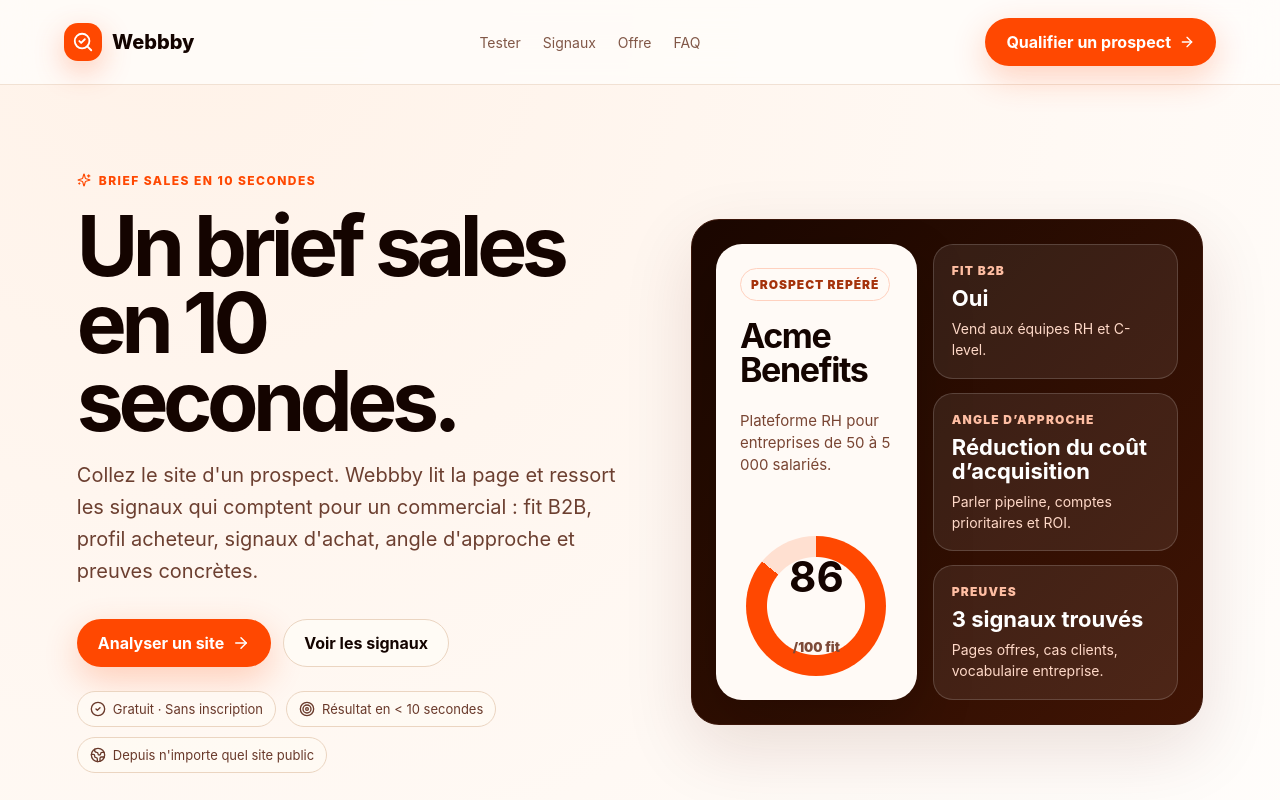
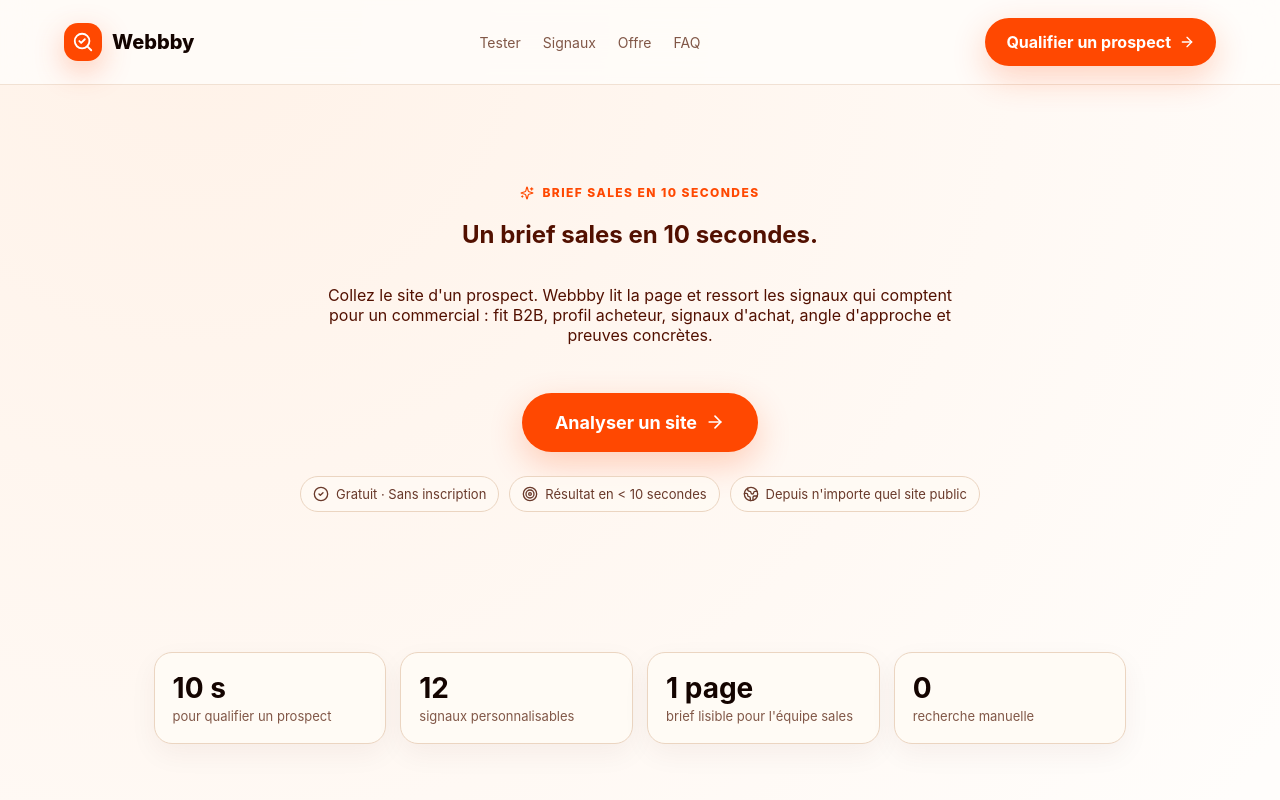
Before and after one commit to hermespromox/webbby, a React (Vite) app: page / in a window 1280 px wide. Shown: the top 800 px of the page. Built offline with nearby package versions, Linux system fonts and the light colour scheme.

Commit message:
fix: cleaner hero without mockup, new og image, proper favicon

```diff
--- a/src/App.jsx
+++ b/src/App.jsx
@@ -112,29 +112,18 @@
         <a className="nav-cta" href="#demo">Qualifier un prospect <ArrowRight size={16} /></a>
       </nav>
 
-      <section className="hero" id="top">
+      <section className="hero hero-simple" id="top">
         <div className="hero-copy">
           <span className="eyebrow"><Sparkles size={14}/> Brief sales en 10 secondes</span>
           <h1>Un brief sales en 10 secondes.</h1>
           <p>Collez le site d'un prospect. Webbby lit la page et ressort les signaux qui comptent pour un commercial : fit B2B, profil acheteur, signaux d'achat, angle d'approche et preuves concrètes.</p>
-          <div className="hero-actions"><a className="primary" href="#demo">Analyser un site <ArrowRight size={18}/></a><a className="secondary" href="#features">Voir les signaux</a></div>
+          <div className="hero-actions">
+            <a className="primary hero-cta-lg" href="#demo">Analyser un site <ArrowRight size={20}/></a>
+          </div>
           <div className="proof-row">
             <span><CheckCircle2 size={16}/> Gratuit · Sans inscription</span>
             <span><Target size={16}/> Résultat en &lt; 10 secondes</span>
             <span><Globe2 size={16}/> Depuis n'importe quel site public</span>
-          </div>
-        </div>
-        <div className="hero-panel sales-panel" aria-label="Exemple d'analyse sales">
-          <div className="lead-card hero-lead-card">
-            <span className="lead-label">Prospect repéré</span>
-            <h3>Acme Benefits</h3>
-            <p>Plateforme RH pour entreprises de 50 à 5 000 salariés.</p>
-            <div className="score-ring"><strong>86</strong><span>/100 fit</span></div>
-          </div>
-          <div className="signal-stack">
-            <div><span>Fit B2B</span><strong>Oui</strong><small>Vend aux équipes RH et C-level.</small></div>
-            <div><span>Angle d’approche</span><strong>Réduction du coût d’acquisition</strong><small>Parler pipeline, comptes prioritaires et ROI.</small></div>
-            <div><span>Preuves</span><strong>3 signaux trouvés</strong><small>Pages offres, cas clients, vocabulaire entreprise.</small></div>
           </div>
         </div>
       </section>
```
Also changed, not shown: index.html (+3 -3 lines), public/favicon.png (added), public/og-image.png, src/styles.css.
